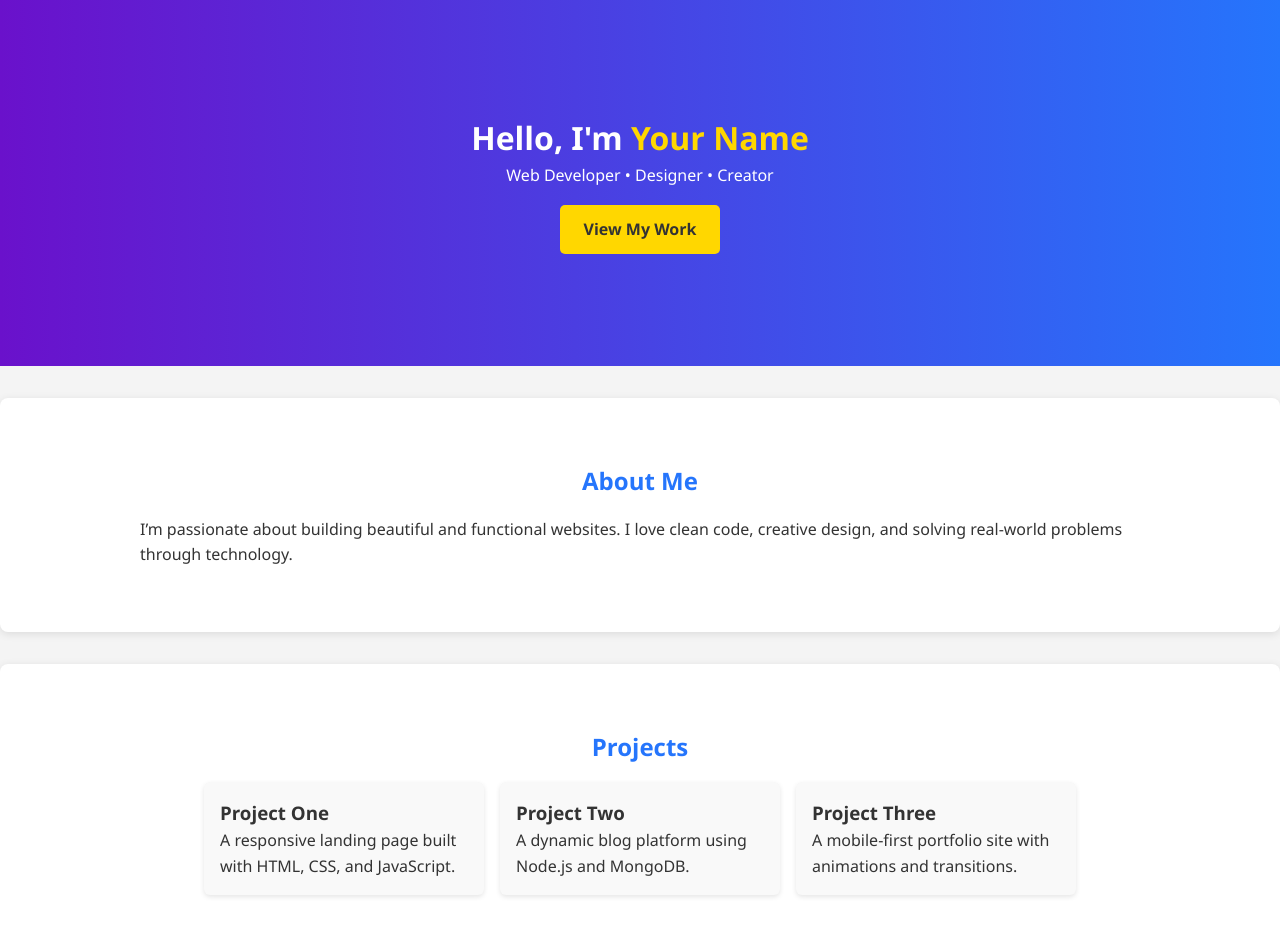
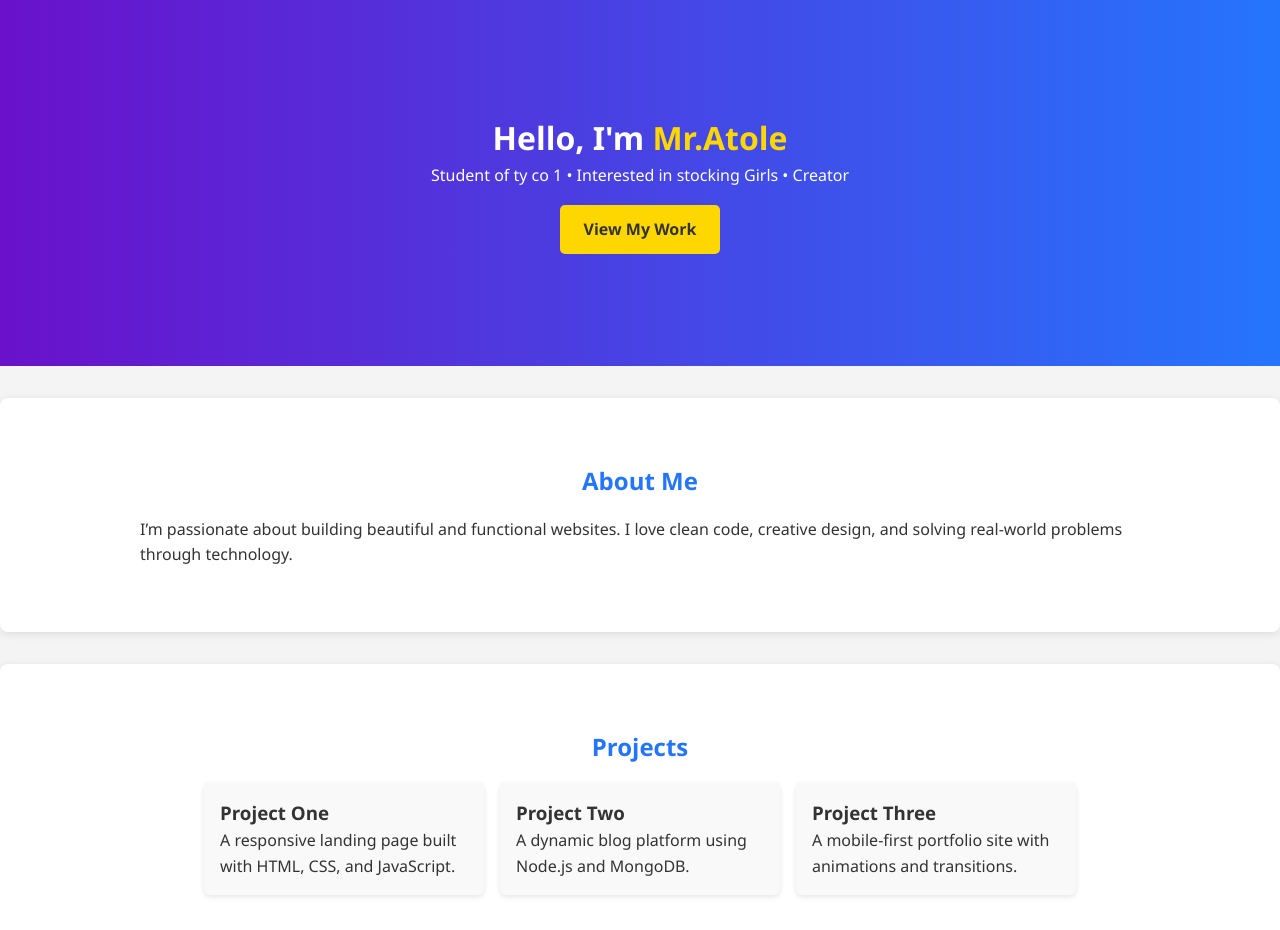
Before and after one commit to HarshadAtole07/Harshad07, a plain HTML site: page repo/index.html in a window 1280 px wide. Shown: the top 930 px of the page. Drawn offline with Linux system fonts and the light colour scheme.

Commit message:
index.html

```diff
--- a/repo/index.html
+++ b/repo/index.html
@@ -9,8 +9,8 @@
 <body>
   <header>
     <div class="container">
-      <h1>Hello, I'm <span>Your Name</span></h1>
-      <p>Web Developer • Designer • Creator</p>
+      <h1>Hello, I'm <span>Mr.Atole</span></h1>
+      <p>Student of ty co 1 • Interested in stocking Girls • Creator</p>
       <a href="#projects" class="btn">View My Work</a>
     </div>
   </header>
@@ -48,4 +48,5 @@
     </div>
   </footer>
 </body>
+
 </html>
```
